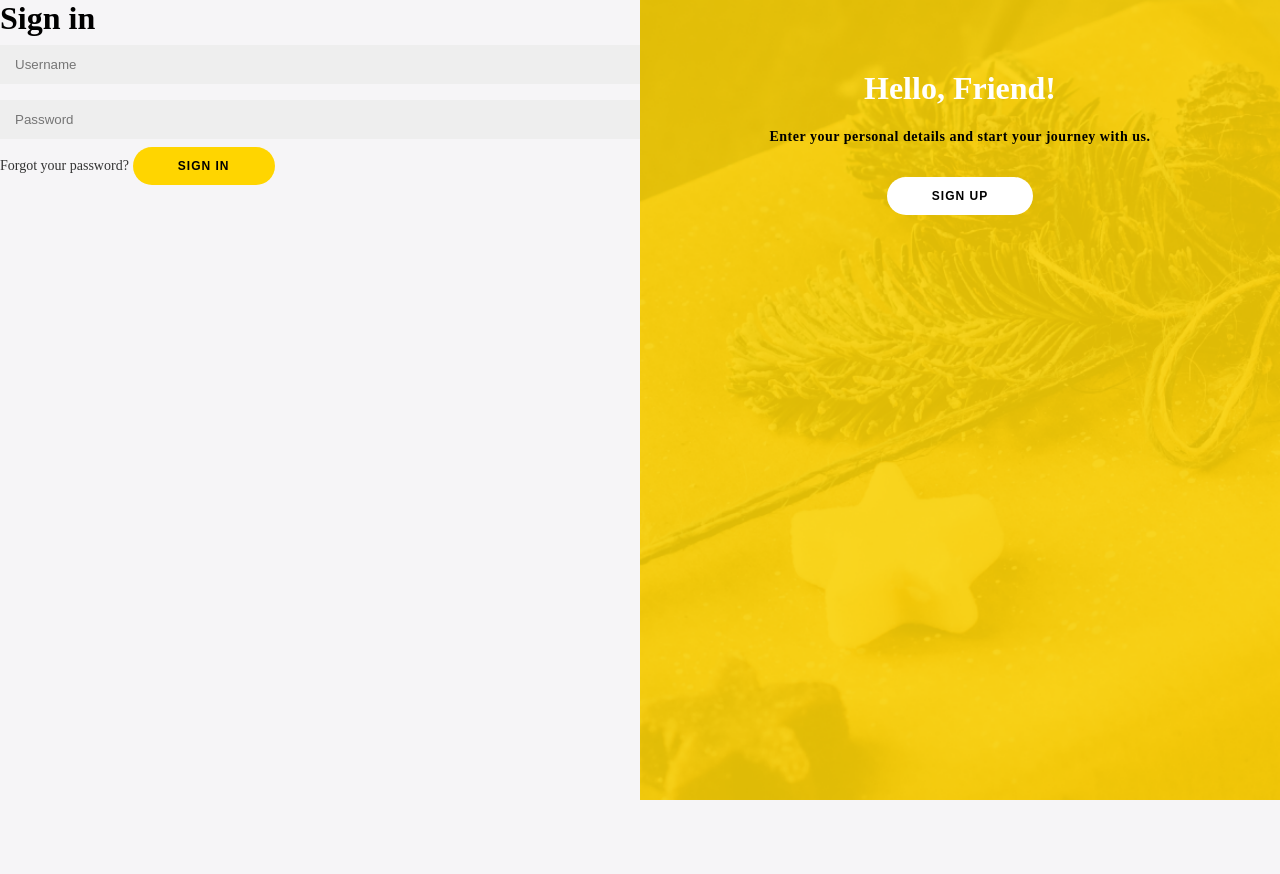
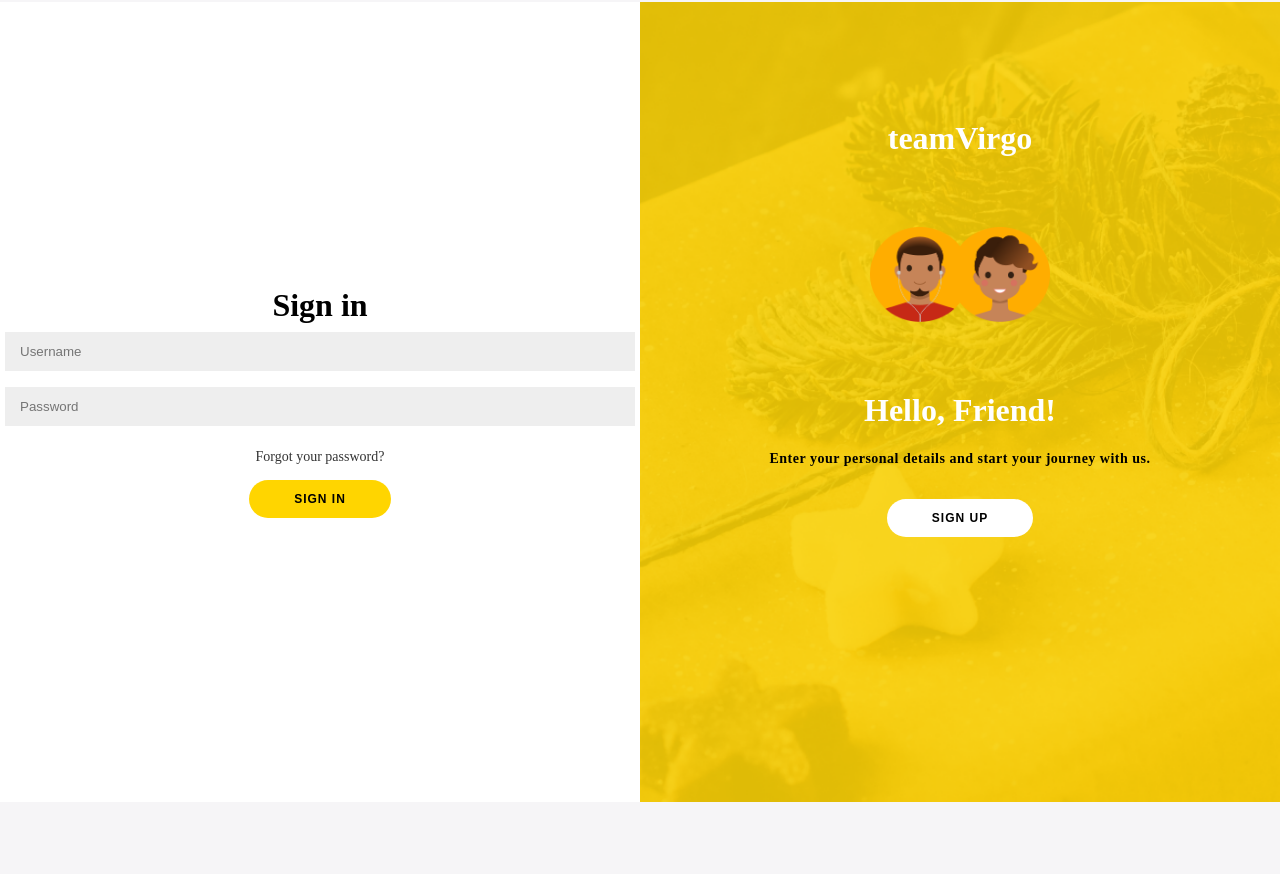
Before and after one commit to hngi/TeamVirgo-task, a PHP site: page / in a window 1280 px wide. Before the commit the page ends 800 px from the top, so only its background shows below. Run offline with PHP 8.4, Linux system fonts and the light colour scheme; some libraries are stand-ins or nearby versions.

Commit message:
style changes

```diff
--- a/css/style.css
+++ b/css/style.css
@@ -11,7 +11,7 @@ body{
     align-items: center;
     margin: -20px 0 50px;
     overflow-y: hidden;
-    height:100vh;
+    height: 105.5vh;
 }
 
 h1{
@@ -38,19 +38,17 @@ a{
     margin: 15px 0;
 }
 
-/*.container{
+.container{
     background: #fff;
-    border-radius: 10px;
-    box-shadow:
+    /* border-radius: 10px; */
+    /* box-shadow:
         0 14px 28px rgba(0, 0, 0, 0.25),
-        0 10px 10px rgba(0, 0, 0, 0.22);
+        0 10px 10px rgba(0, 0, 0, 0.22); */
     position: relative;
     overflow: hidden;
     width: 768%;
     max-width: 100%;
-    min-height: 550px;*/
-
-
+    height: 100vh;
 }
 
 .form-container form{
@@ -200,6 +198,7 @@ button:ghost{
 .overlay-left{
     background:url("../images/login\ bg.png");
     background-size: cover;
+    padding-top: 3rem;
 }
 
 .overlay-right{
@@ -207,6 +206,7 @@ button:ghost{
     transform: translateX(0);
     background:url("../images/login\ bg.png");
     background-size: cover;
+    padding-top: 3rem;
 }
 
 /* Amination */
--- a/index.html
+++ b/index.html
@@ -42,6 +42,8 @@
                  <button class="ghost" id="signIn">Sign In</button>
           </div>
           <div class="overlay-panel overlay-right">
+              <h1>teamVirgo</h1>
+              <img alt="avatars" src="images/avatars.png">
             <h1>Hello, Friend!</h1>
             <p><b>Enter your personal details and start your journey with us.</b></p>
             <button class="ghost" id="signUp">Sign Up</button>
```
